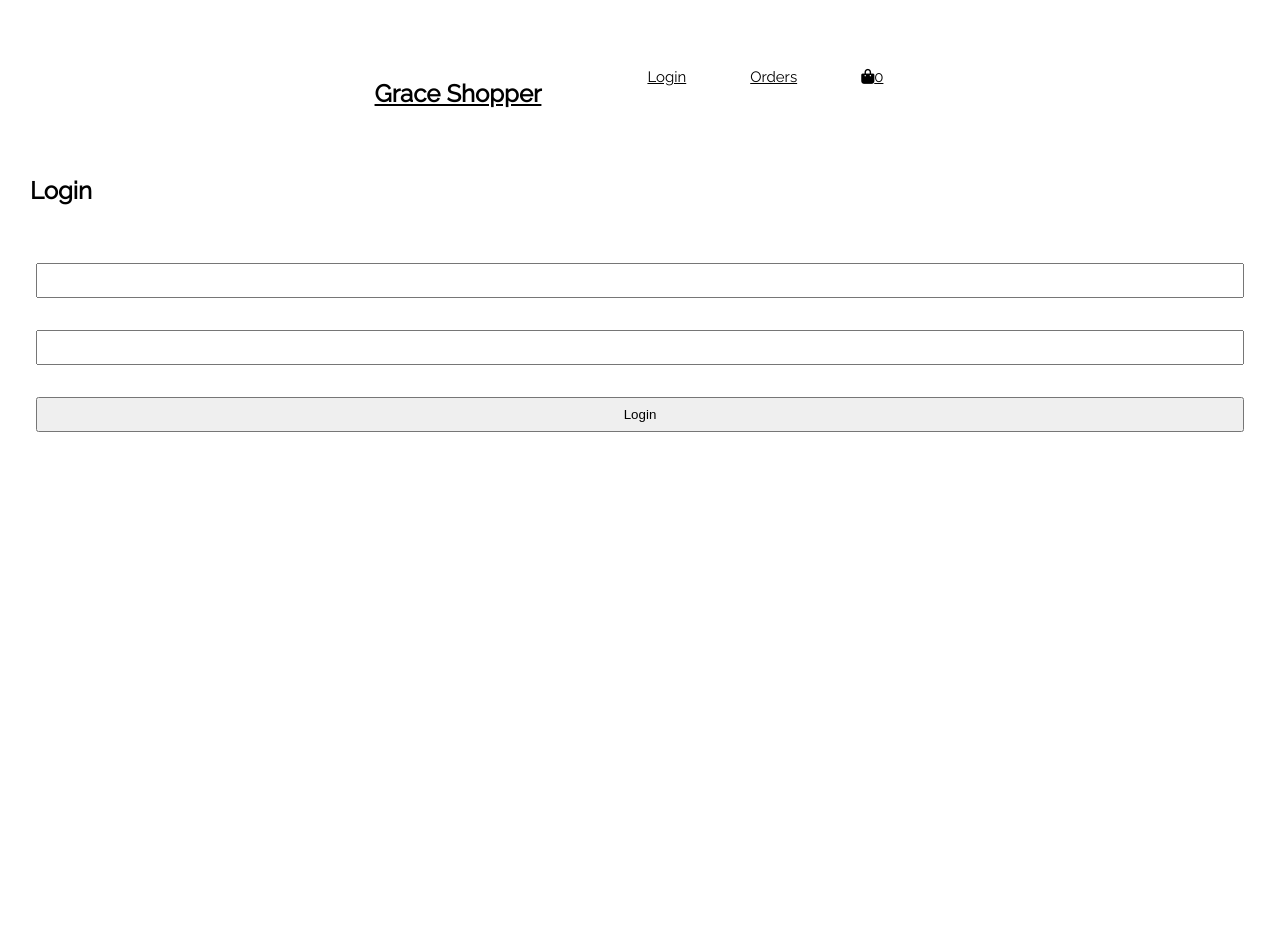
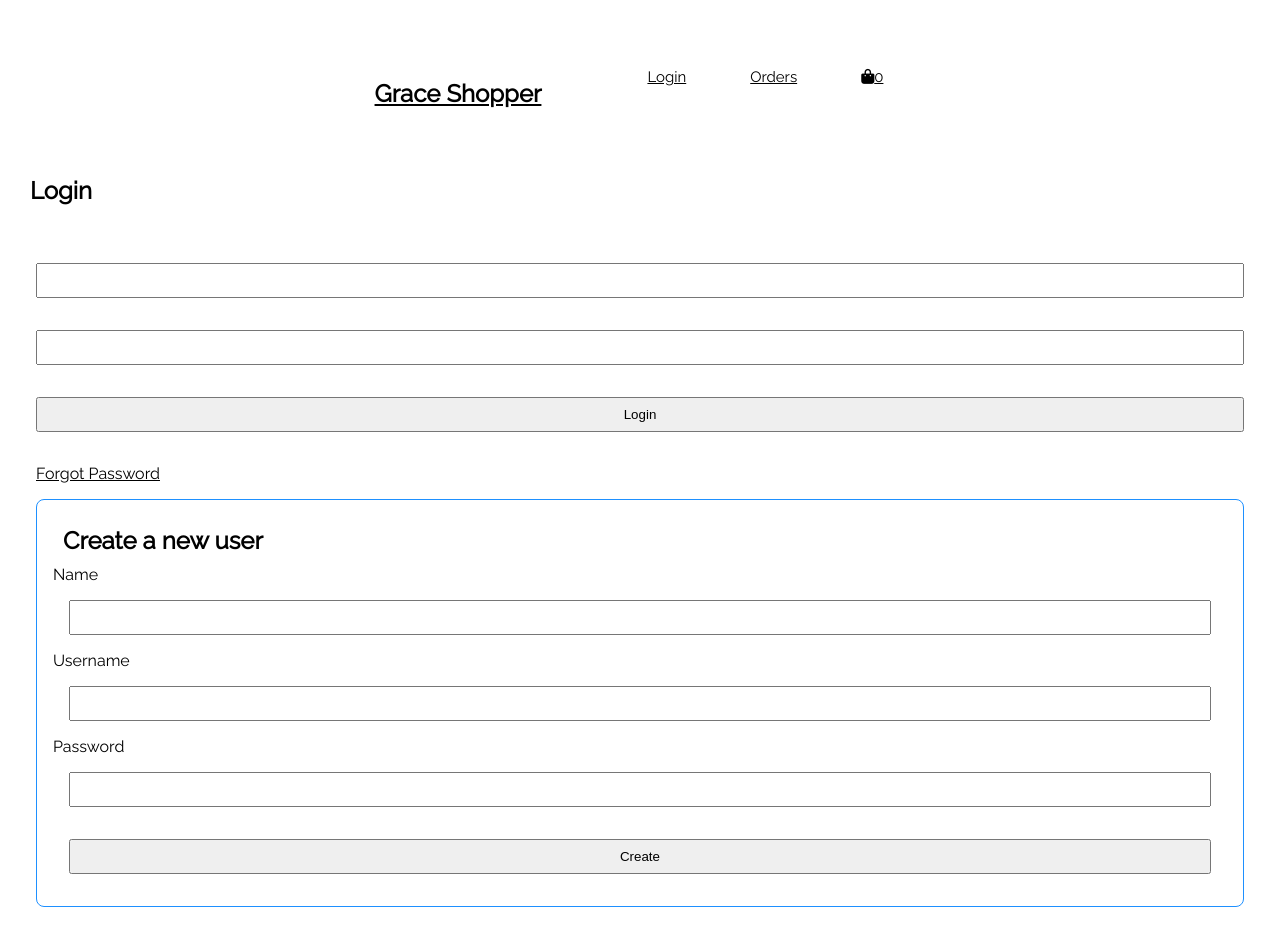
Before and after one commit to Czmat/University-Grace-Shopper, a React app: page /login in a window 1280 px wide. Before the commit the page ends 800 px from the top, so only its background shows below. Built offline with nearby package versions, Linux system fonts and the light colour scheme; no server answers; the HTML template or start-up script is replaced by a standard one.

Commit message:
adding the basics html for form to create new user - no backend functionality yet

```diff
--- a/src/Login.js
+++ b/src/Login.js
@@ -1,23 +1,45 @@
-import React, {  useState, useEffect } from 'react';
+import React, { useState, useEffect } from "react"
 
-const Login = ({ login })=> {
-  const [ username, setUsername ] = useState('');
-  const [ password, setPassword ] = useState('');
-  const [ error, setError ] = useState('');
-  const onSubmit = (ev)=> {
-    ev.preventDefault();
-    login({ username, password })
-      .catch(ex => setError(ex.response.data.message));
+const Login = ({ login }) => {
+  const [username, setUsername] = useState("")
+  const [password, setPassword] = useState("")
+  const [error, setError] = useState("")
+  const [name, setName] = useState("")
+  const onSubmit = ev => {
+    ev.preventDefault()
+    login({ username, password }).catch(ex =>
+      setError(ex.response.data.message)
+    )
   }
   return (
-    <form onSubmit={ onSubmit }>
-      <h1>Login</h1>
-      <div className='error'>{ error }</div>
-      <input value={ username } onChange={ ev => setUsername(ev.target.value) } />
-      <input value={ password } onChange={ ev => setPassword(ev.target.value) } />
-      <button>Login</button>
-    </form>
-  );
-};
+    <div>
+      <form onSubmit={onSubmit}>
+        <h1>Login</h1>
+        <div className="error">{error}</div>
+        <input value={username} onChange={ev => setUsername(ev.target.value)} />
+        <input value={password} onChange={ev => setPassword(ev.target.value)} />
+        <button>Login</button>
+      </form>
+      <a href=""> Forgot Password</a>
+      <div className="horizontal">
+        <form>
+          <h1>Create a new user</h1>
+          Name <input value={name} onChange={ev => setName(ev.target.value)} />
+          Username{" "}
+          <input
+            value={username}
+            onChange={ev => setUsername(ev.target.value)}
+          />
+          Password{" "}
+          <input
+            value={password}
+            onChange={ev => setPassword(ev.target.value)}
+          />
+          <button>Create</button>
+        </form>
+      </div>
+    </div>
+  )
+}
 
-export default Login;
+export default Login
--- a/src/address.js
+++ b/src/address.js
@@ -1,7 +1,7 @@
-const apiKey = " WS72-FSN3-HDQ2 "
+const apiKey = "WS72-FSN3-HDQ2"
 const axios = require("axios")
 
-const verify = async e => {
+const address = async e => {
   e.preventDefault()
   let words
   let address = e.target[0].value
@@ -26,4 +26,4 @@ const verify = async e => {
     })
 }
 
-module.exports = verify
+module.exports = address
--- a/src/components/Checkout.js
+++ b/src/components/Checkout.js
@@ -3,12 +3,11 @@ import address from "../address"
 
 const Checkout = ({ order, cart }) => {
   const handleAddress = async e => {
-    console.log(e)
     let verifiedAddress = await address(e).catch(err => console.log(err))
-    console.log(verifiedAddress)
+    console.log(verifiedAddress, "address")
   }
 
-  console.log(cart)
+  console.log(cart, "cart")
 
   const saveAddress = () => {
     return true
@@ -23,15 +22,10 @@ const Checkout = ({ order, cart }) => {
         <input placeholder="City" />
         <input placeholder="State" />
         <input placeholder="Zip" />
-        <button type="button">submit</button>
-        <input
-          type="checkbox"
-          name="address"
-          value="save"
-          onClick={saveAddress}
-        />
-        <label htmlFor="address">Add to address book</label>
+        <button type="submit">submit</button>
       </form>
+      <input type="checkbox" name="address" value="save" />
+      <label htmlFor="address">Add to address book</label>
     </div>
   )
 }
```
